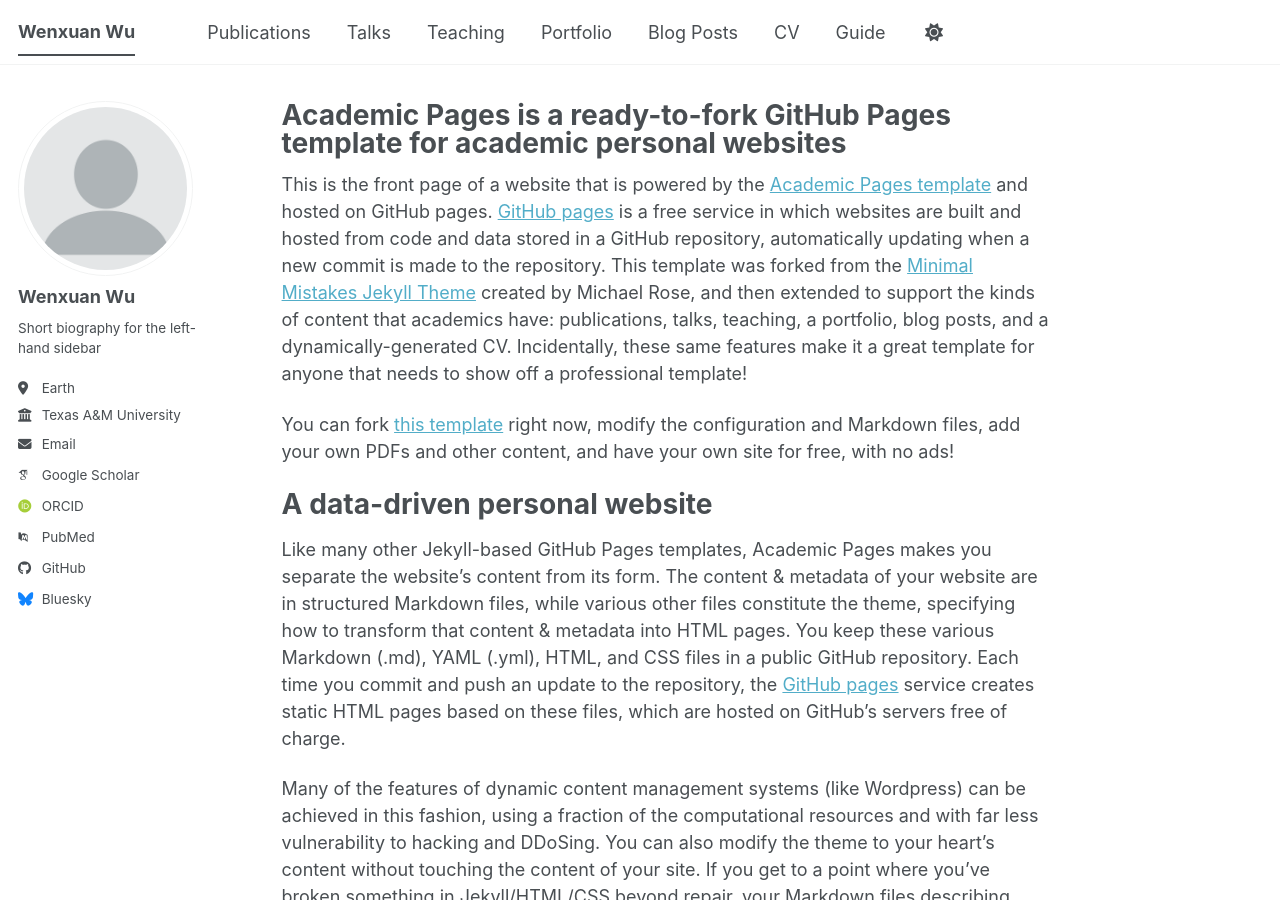
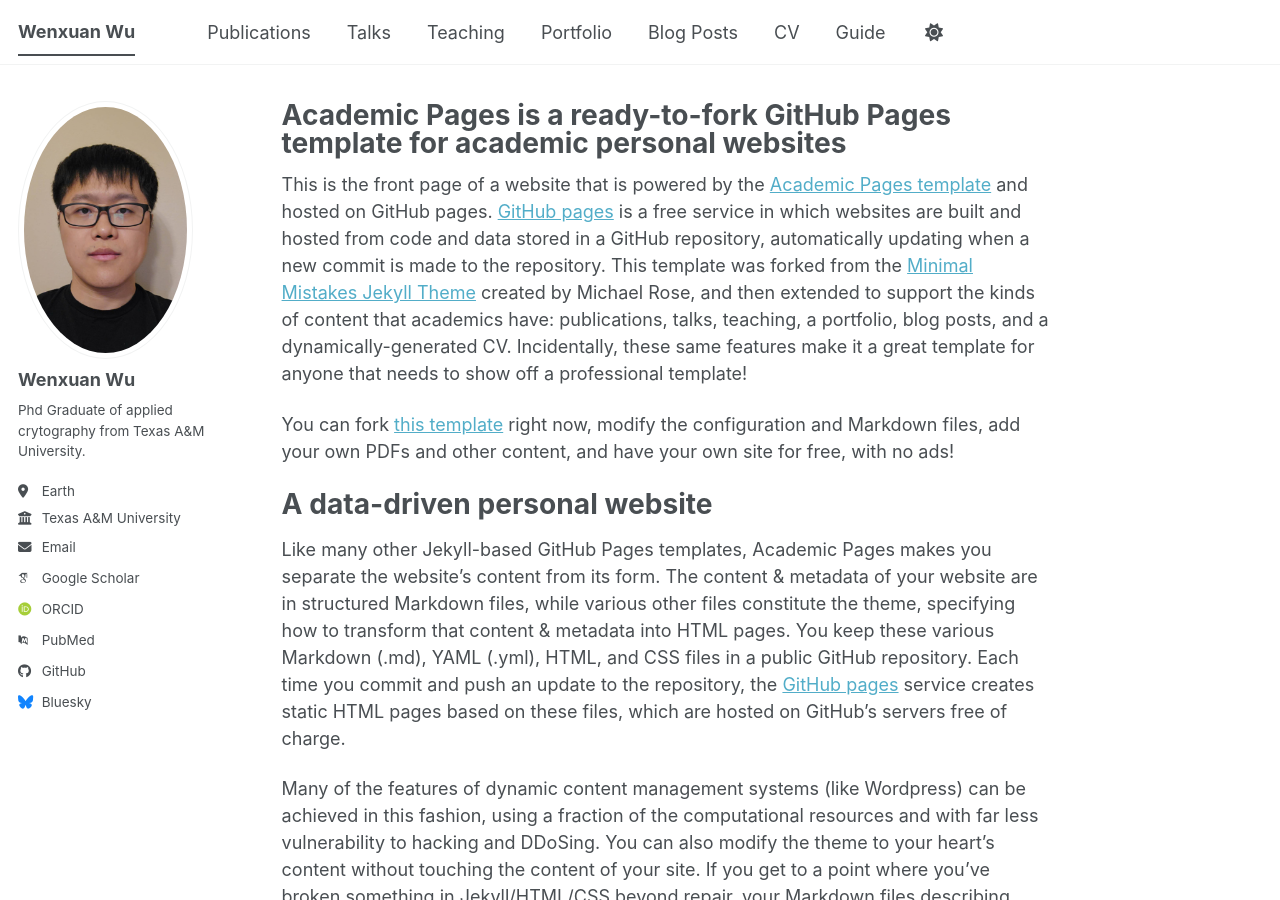
Before and after one commit to Wu-Wenxuan/Wu-Wenxuan.github.io, a Jekyll site: the page built from _pages/about.md, in a window 1280 px wide and 900 px high. Built offline with Jekyll 4.4.1, drawn with Linux system fonts in a browser that asks for light colours; some web fonts are replaced; a script bundle is joined from its source files by our own code; library files that are not in the unit come from our copies.

Commit message:
add profile

```diff
--- a/_config.yml
+++ b/_config.yml
@@ -24,19 +24,19 @@
 #               Additional customization can be done by editing /_includes/author-profile.html
 author:
   # Biographic information
-  avatar: "profile.png"
+  avatar: "wenxuan.png"
   name: "Wenxuan Wu"
   pronouns: # example: "she/her"
-  bio: "Short biography for the left-hand sidebar"
+  bio: "Phd Graduate of applied crytography from Texas A&M University."
   location: "Earth"
   employer: "Texas A&M University"
   uri: # URL
-  email: "none@example.org"
+  email: "ww6726@tamu.edu"
 
   # Academic websites
   academia: # URL
   arxiv: # URL - Update with the correct link to your profile
-  googlescholar: "https://scholar.google.com/citations?user=PS_CX0AAAAAJ"
+  googlescholar: "https://scholar.google.com/citations?user=oFVCquAAAAAJ&hl=en"
   inspire-hep: # URL
   impactstory: # URL
   orcid: "https://orcid.org/yourorcidurl"
```
